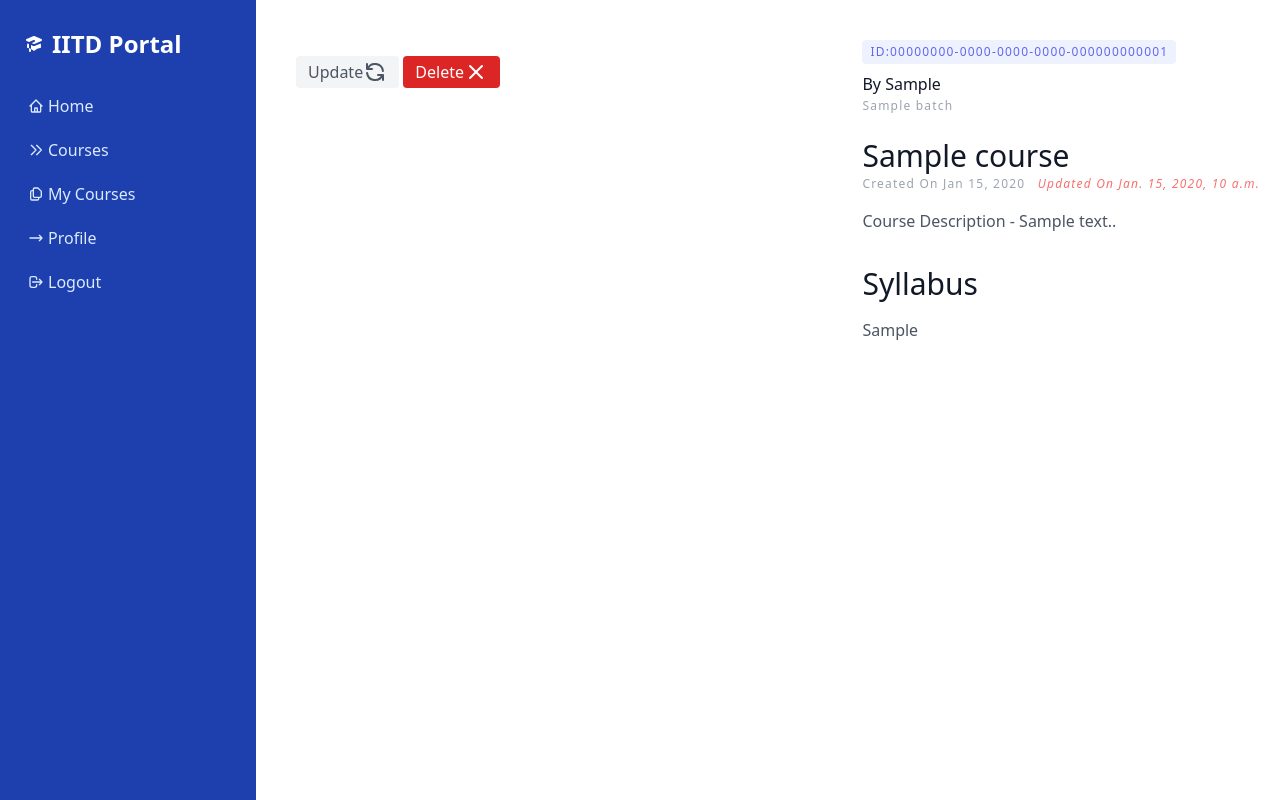
After one commit to tsg-asya/student-portal, a Django app: page /classroom/course/id/00000000-0000-0000-0000-000000000001 in a window 1280 px wide. The commit adds this page. Run offline with Django 3.2, Linux system fonts and the light colour scheme; a user stored in the database is signed in; tables that the repository leaves empty hold one stand-in row (values such as "Sample post"); some libraries are stand-ins or nearby versions.

Commit message:
added, classroom, courses, mixins and auth decorators. Course section almost complete

```diff
--- a/authy/models.py
+++ b/authy/models.py
@@ -1,5 +1,6 @@
 from django.db import models
 from django.contrib.auth.models import AbstractUser
+from datetime import datetime
 from django.db.models.signals import post_save
 from django.dispatch import receiver
 from django.conf import settings
@@ -52,6 +53,7 @@ class Student(models.Model):
     guardian_name = models.CharField(max_length=20, blank=True)
     guardian_contact_no = models.CharField(max_length=20, blank=True)
     birthdate = models.DateField(null=True, blank=True)
+    registration_date = models.DateField(auto_now_add=True, blank=True)
     picture = models.ImageField(
         upload_to=user_directory_path, blank=True, null=True)
     degree_batch = models.ForeignKey(
--- a/authy/templates/authy/student_detail.html
+++ b/authy/templates/authy/student_detail.html
@@ -25,8 +25,8 @@
                 <ul
                     class="bg-gray-100 text-gray-600 hover:text-gray-700 hover:shadow py-2 px-3 mt-3 divide-y rounded shadow-sm">
                     <li class="flex items-center py-3">
-                        <span>Admission Date since</span>
-                        <span class="ml-auto">Date</span>
+                        <span>Registratation Date</span>
+                        <span class="ml-auto">{{ student.registration_date|date:"M d, Y" }}</span>
                     </li>
                 </ul>
             </div>
--- a/classroom/models.py
+++ b/classroom/models.py
@@ -1,4 +1,5 @@
 from django.db import models
+from datetime import datetime
 import uuid
 from authy.models import User, Degree_Batch
 
@@ -12,6 +13,9 @@ class Course(models.Model):
     description = models.CharField(max_length=300)
     degree_batch = models.ForeignKey(Degree_Batch, on_delete=models.CASCADE)
     syllabus = RichTextField()
+    created_at = models.DateTimeField(
+        auto_now_add=True, blank=True)
+    updated_at = models.DateTimeField(auto_now=True)
     user = models.ForeignKey(
         User, on_delete=models.CASCADE, related_name='course_owner')
     enrolled = models.ManyToManyField(User)
--- /dev/null
+++ b/classroom/templates/classroom/course.html
@@ -0,0 +1,40 @@
+{% extends "base.html" %}
+{% load static %}
+
+{% block lcontent %}
+{% if teacher_mode %}
+<header class="text-gray-600 body-font">
+      <a href="{% url 'course_update' course.id %} "><button class="inline-flex items-center bg-gray-100 border-0 py-1 px-3 focus:outline-none hover:bg-gray-200 rounded text-base mt-4">Update
+        <svg xmlns="http://www.w3.org/2000/svg" class="h-6 w-6" fill="none" viewBox="0 0 24 24" stroke="currentColor">
+            <path stroke-linecap="round" stroke-linejoin="round" stroke-width="2" d="M4 4v5h.582m15.356 2A8.001 8.001 0 004.582 9m0 0H9m11 11v-5h-.581m0 0a8.003 8.003 0 01-15.357-2m15.357 2H15" />
+          </svg>
+      </button></a>
+      <a href="{% url 'course_delete' course.id %} "><button class="inline-flex items-center bg-red-600 border-0 py-1 px-3 focus:outline-none hover:bg-red-700 rounded text-white mt-4">Delete
+        <svg xmlns="http://www.w3.org/2000/svg" class="h-6 w-6" fill="none" viewBox="0 0 24 24" stroke="currentColor">
+            <path stroke-linecap="round" stroke-linejoin="round" stroke-width="2" d="M6 18L18 6M6 6l12 12" />
+          </svg>
+      </button></a>
+    </div>
+  </header>
+{% endif %}
+<section class="text-gray-600 body-font overflow-hidden">
+    <div class="container px-5 py-10 mx-auto">
+      <div class="flex flex-wrap -m-12">
+        <div class="p-12 md:w-100 flex flex-col items-start">
+          <span class="inline-block py-1 px-2 rounded bg-indigo-50 text-indigo-500 text-xs font-medium tracking-widest">ID:{{ course.id }}</span>
+          <a class="inline-flex items-center">
+            <span class="flex-grow flex flex-col py-2">
+              <span class="title-font font-medium text-gray-900">By {{ course.user.first_name|capfirst }}</span>
+              <span class="text-gray-400 text-xs tracking-widest mt-0.5">{{ course.degree_batch }}</span>
+            </span>
+          </a>
+          <h2 class="sm:text-3xl text-2xl title-font font-medium text-gray-900 mt-4">{{ course.title }}</h2>
+          <span class="text-gray-400 text-xs tracking-widest mt-0.5 mb-4">Created On {{ course.created_at|date:"M d, Y"  }} <i class="ml-2 text-red-400">Updated On {{ course.updated_at }}</i></span>
+          <p class="leading-relaxed mb-8">Course Description - {{ course.description }}.</p>
+          <h2 class="sm:text-3xl text-2xl title-font font-medium text-gray-900 mb-4">Syllabus</h2>
+          <p>{{ course.syllabus|safe }}</p>
+        </div>
+    </div>
+    </div>
+  </section>
+{% endblock lcontent %}
--- a/classroom/urls.py
+++ b/classroom/urls.py
@@ -2,5 +2,11 @@ from django.urls import path
 from . import views
 
 urlpatterns = [
-    path('tt', views.test, name='tt')
+    path('catalog/<slug:degree_slug>', views.Catalog, name='course_catalog'),
+    path('course/create', views.CourseCreateView.as_view(), name='course_create'),
+    path('course/id/<course_id>', views.CourseDetail, name='course_detail'),
+    path('course/<course_id>/update',
+         views.UpdateCourse, name='course_update'),
+    path('course/<course_id>/delete',
+         views.DeleteCourse, name='course_delete')
 ]
--- a/classroom/views.py
+++ b/classroom/views.py
@@ -1,11 +1,98 @@
 from django.shortcuts import render
-from django.http import HttpResponse
-from django.views.generic import TemplateView
-
-
-def test(request):
-    return HttpResponse("<h1>Hello</h1>")
+from django.urls import reverse
+from django.http import HttpResponse, request
+from django.views.generic.edit import DeleteView
+from authy.mixins import StudentLoginMixin, TeacherLoginMixin
+from django.views.generic import TemplateView, CreateView, UpdateView
+from .models import Course
+from .forms import NewCourseForm
+from django.shortcuts import render, redirect, get_object_or_404
+from django.contrib.auth.decorators import login_required
+from django.http import HttpResponseForbidden
+from authy.decorators import student_required, teacher_required
+from authy.models import Degree_Batch, Student
 
 
 class LandingPage(TemplateView):
     template_name = 'index.html'
+
+
+class CourseCreateView(StudentLoginMixin, CreateView):
+    template_name = "classroom/course_create.html"
+    form_class = NewCourseForm
+
+    def get_success_url(self):
+        return reverse("course_detail", kwargs={'course_id': self.object.id})
+
+    def form_valid(self, form):
+        course = form.save(commit=False)
+        course.user = self.request.user
+        course.save()
+        return super().form_valid(form)
+
+
+def UpdateCourse(request, course_id):
+    user = request.user
+    course = get_object_or_404(Course, id=course_id)
+
+    if user != course.user:
+        return HttpResponseForbidden()
+
+    else:
+        if request.method == 'POST':
+            form = NewCourseForm(request.POST, instance=course)
+            if form.is_valid():
+                course.title = form.cleaned_data.get('title')
+                course.description = form.cleaned_data.get('description')
+                course.degree_batch = form.cleaned_data.get('degree_batch')
+                course.syllabus = form.cleaned_data.get('syllabus')
+                course.save()
+                return redirect('index')
+        else:
+            form = NewCourseForm(instance=course)
+
+    context = {
+        'form': form,
+        'course': course
+    }
+
+    return render(request, 'classroom/course_update.html', context)
+
+
+def CourseDetail(request, course_id):
+    user = request.user
+    course = get_object_or_404(Course, id=course_id)
+    teacher_mode = False
+
+    if user == course.user:
+        teacher_mode = True
+
+    context = {
+        'course': course,
+        'teacher_mode': teacher_mode,
+    }
+
+    return render(request, 'classroom/course.html', context)
+
+
+def DeleteCourse(request, course_id):
+    user = request.user
+    course = get_object_or_404(Course, id=course_id)
+
+    if user != course.user:
+        return HttpResponseForbidden()
+    else:
+        course.delete()
+    return redirect('index')
+
+
+def Catalog(request, degree_slug):
+    degree_batch = get_object_or_404(Degree_Batch, slug=degree_slug)
+    print(degree_batch)
+    courses = Course.objects.filter(degree_batch=degree_batch)
+    print(courses)
+    context = {
+        'degree_batch': degree_batch,
+        'courses': courses
+    }
+    return render(request, "classroom/course_catalog.html", context)
--- a/templates/navbar.html
+++ b/templates/navbar.html
@@ -24,25 +24,30 @@
 
       <!-- nav -->
       <nav>
-        <a href="{% url 'student_detail' user.student.slug %}" class="block py-2.5 px-4 rounded transition duration-200 hover:bg-blue-700 hover:text-white">
-          Home
-        </a>
-        <a href="" class="block py-2.5 px-4 rounded transition duration-200 hover:bg-blue-700 hover:text-white">
-          Course Catalog
-        </a>
-        <a href="" class="block py-2.5 px-4 rounded transition duration-200 hover:bg-blue-700 hover:text-white">
-          My Courses
-        </a>
-        <a href="" class="block py-2.5 px-4 rounded transition duration-200 hover:bg-blue-700 hover:text-white">
-          Profile
-        </a>
-        <a href="" class="block py-2.5 px-4 rounded transition duration-200 hover:bg-blue-700 hover:text-white">
-          COkker
-        </a>
+        <a href="{% url 'index' %}" class="flex items-center py-2.5 px-4 rounded transition duration-200 hover:bg-blue-700 hover:text-white">
+            <svg xmlns="http://www.w3.org/2000/svg" class="h-6 w-6 p-1" fill="none" viewBox="0 0 24 24" stroke="currentColor">
+                <path stroke-linecap="round" stroke-linejoin="round" stroke-width="2" d="M3 12l2-2m0 0l7-7 7 7M5 10v10a1 1 0 001 1h3m10-11l2 2m-2-2v10a1 1 0 01-1 1h-3m-6 0a1 1 0 001-1v-4a1 1 0 011-1h2a1 1 0 011 1v4a1 1 0 001 1m-6 0h6" />
+              </svg> Home
+            </a>
+        <a href="{% url 'course_catalog' request.user.student.degree_batch.slug %}" class="flex items-center py-2.5 px-4 rounded transition duration-200 hover:bg-blue-700 hover:text-white">
+            <svg xmlns="http://www.w3.org/2000/svg" class="h-6 w-6 p-1" fill="none" viewBox="0 0 24 24" stroke="currentColor">
+                <path stroke-linecap="round" stroke-linejoin="round" stroke-width="2" d="M13 5l7 7-7 7M5 5l7 7-7 7" />
+              </svg> Courses
+            </a>
+        <a href="{% url 'course_catalog' request.user.student.degree_batch.slug %}" class="flex items-center py-2.5 px-4 rounded transition duration-200 hover:bg-blue-700 hover:text-white">
+            <svg xmlns="http://www.w3.org/2000/svg" class="h-6 w-6 p-1" fill="none" viewBox="0 0 24 24" stroke="currentColor">
+                <path stroke-linecap="round" stroke-linejoin="round" stroke-width="2" d="M8 7v8a2 2 0 002 2h6M8 7V5a2 2 0 012-2h4.586a1 1 0 01.707.293l4.414 4.414a1 1 0 01.293.707V15a2 2 0 01-2 2h-2M8 7H6a2 2 0 00-2 2v10a2 2 0 002 2h8a2 2 0 002-2v-2" />
+              </svg> My Courses
+            </a>
+        <a href="{% url 'student_detail' user.student.slug %}" class="flex items-center py-2.5 px-4 rounded transition duration-200 hover:bg-blue-700 hover:text-white">
+            <svg xmlns="http://www.w3.org/2000/svg" class="h-6 w-6 p-1" fill="none" viewBox="0 0 24 24" stroke="currentColor">
+                <path stroke-linecap="round" stroke-linejoin="round" stroke-width="2" d="M17 8l4 4m0 0l-4 4m4-4H3" />
+              </svg>Profile
+            </a>
         <a href="{% url 'logout' %}" class="flex items-center py-2.5 px-4 rounded transition duration-200 hover:bg-blue-700 hover:text-white">
-            <svg xmlns="http://www.w3.org/2000/svg" class="h-6" fill="none" viewBox="0 0 24 24" stroke="currentColor">
+            <svg xmlns="http://www.w3.org/2000/svg" class="w-6 h-6 p-1" fill="none" viewBox="0 0 24 24" stroke="currentColor">
                 <path stroke-linecap="round" stroke-linejoin="round" stroke-width="2" d="M17 16l4-4m0 0l-4-4m4 4H7m6 4v1a3 3 0 01-3 3H6a3 3 0 01-3-3V7a3 3 0 013-3h4a3 3 0 013 3v1" />
-            </svg> - Logout
+            </svg>Logout
             </a>
       </nav>
     </div>
```
Also changed, not shown: authy/decorators.py (+6 -6 lines), authy/mixins.py (added, +20 -0 lines), classroom/forms.py (+7 -5 lines), classroom/templates/classroom/course_catalog.html (added, +34 -0 lines), classroom/templates/classroom/course_create.html (added, +36 -0 lines), classroom/templates/classroom/course_update.html (added, +36 -0 lines), authy/migrations/0001_initial.py, authy/migrations/0002_auto_20210530_1129.py (deleted), classroom/migrations/0001_initial.py, classroom/migrations/0002_auto_20210530_1129.py (deleted).
